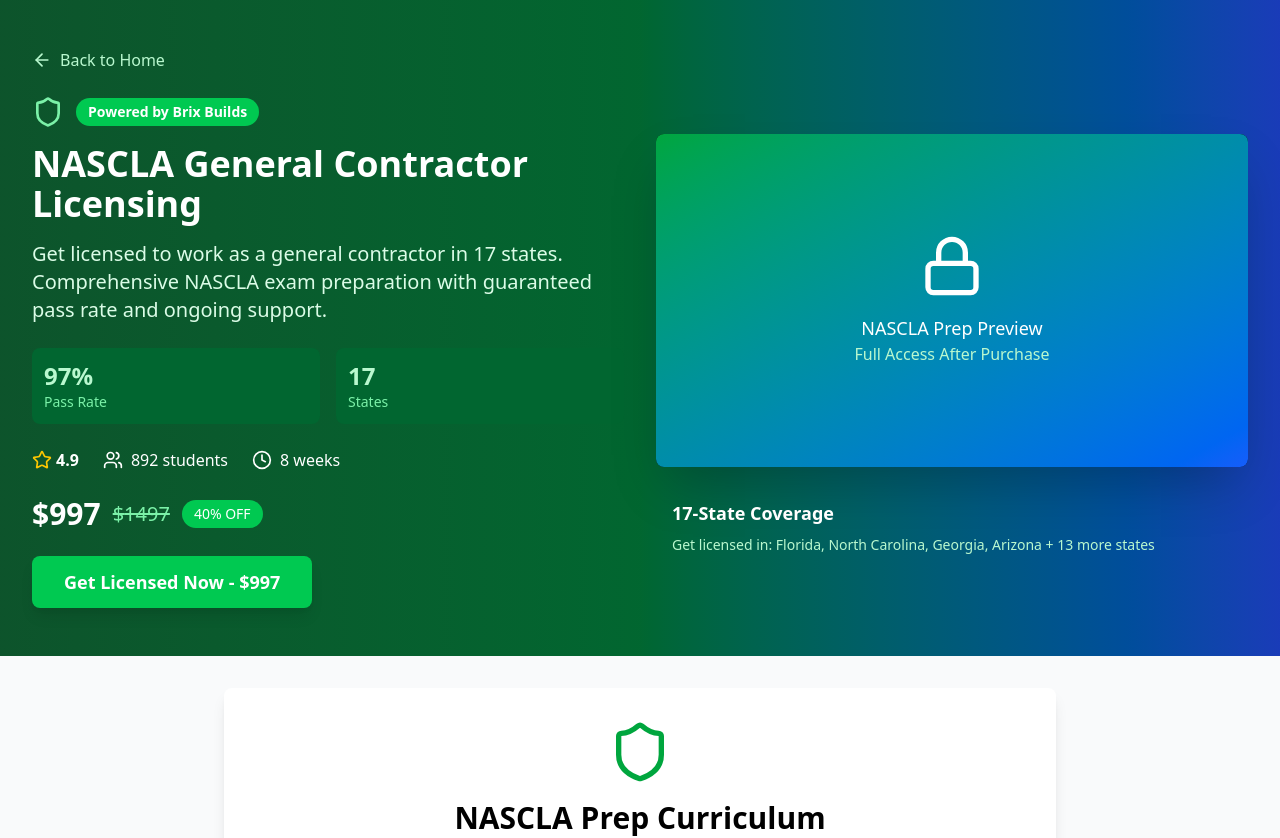
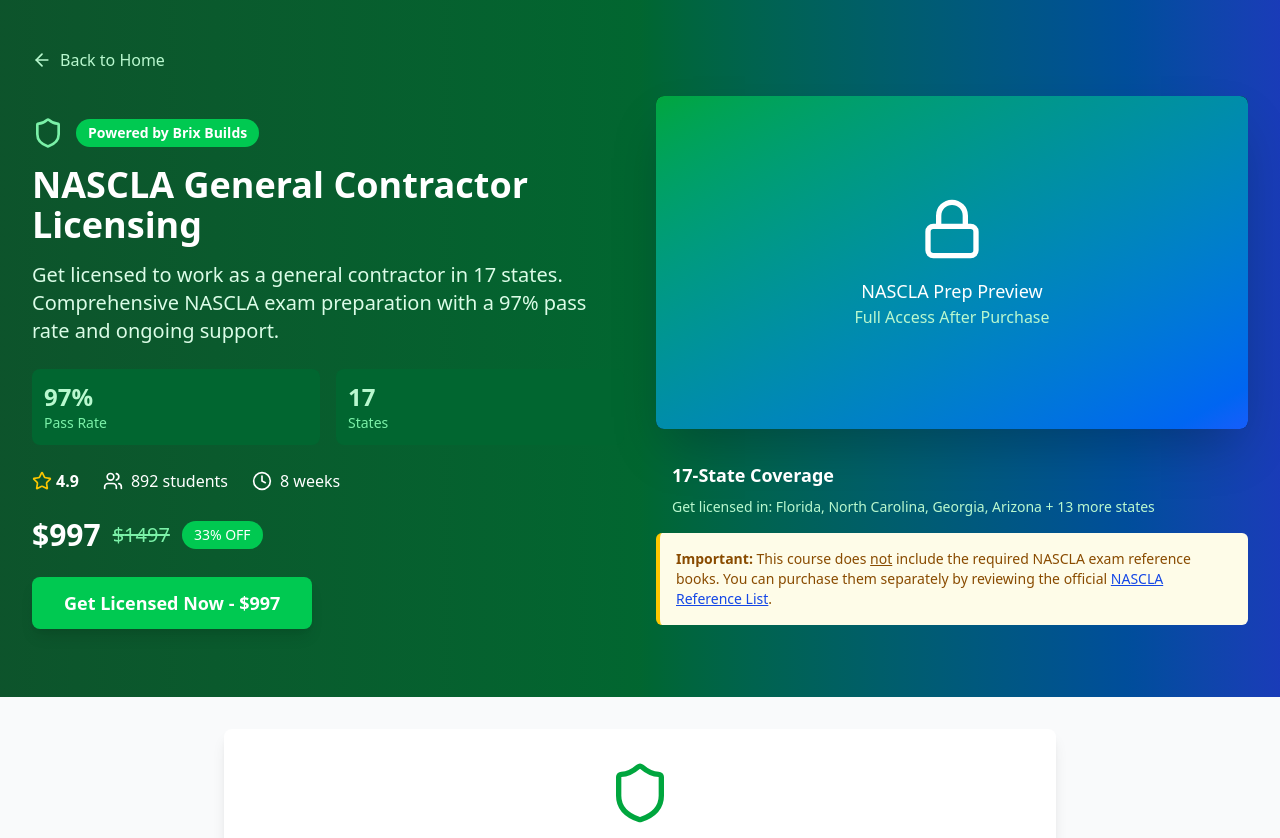
Before and after one commit to defidrum/chosen-title, a React (Vite) app: page /nasclaprep in a window 1280 px wide. Shown: the top 838 px of the page. Built offline with nearby package versions, Linux system fonts and the light colour scheme.

Commit message:
Pushing scroll to top on click of the course buttons on the home page

```diff
--- a/package.json
+++ b/package.json
@@ -1,4 +1,3 @@
-
 {
   "name": "brix-builds-ui",
   "version": "1.0.0",
@@ -14,6 +13,7 @@
   },
   "dependencies": {
     "@reduxjs/toolkit": "^2.5.1",
+    "@stripe/stripe-js": "^7.9.0",
     "@tailwindcss/vite": "^4.1.6",
     "@testing-library/react": "^16.2.0",
     "lucide-react": "^0.542.0",
--- a/src/App.tsx
+++ b/src/App.tsx
@@ -4,11 +4,13 @@
 import NASCLALicensingCourse from "./components/NASCLALicensingCourse"
 import RealEstateDevelopmentCourse from "./components/RealEstateDevelopmentCourse"
 import MentorshipProgram from "./components/MentorshipProgram"
+import ScrollToTop from "./components/common/ScrollToTop"
 
 const App = () => {
   return (
     <>
     <BrowserRouter>
+    <ScrollToTop />
       <Routes>
           <Route path="/" element={<Home/>}/>
           <Route path="/redevelopment" element={<RealEstateDevelopmentCourse/>}/>
--- a/src/components/Home.tsx
+++ b/src/components/Home.tsx
@@ -63,7 +63,7 @@
           <nav className="hidden md:flex items-center space-x-8">
             <a href="#home" className="text-gray-700 hover:text-blue-600 px-3 py-2 font-medium transition-colors">Home</a>
             <a href="#courses" className="text-gray-700 hover:text-blue-600 px-3 py-2 font-medium transition-colors">Courses</a>
-            <a href="#mentorship" className="text-gray-700 hover:text-blue-600 px-3 py-2 font-medium transition-colors">Mentorship</a>
+            {/* <a href="#mentorship" className="text-gray-700 hover:text-blue-600 px-3 py-2 font-medium transition-colors">Mentorship</a> */}
             <a href="#about" className="text-gray-700 hover:text-blue-600 px-3 py-2 font-medium transition-colors">About</a>
             <button
               onClick={() => openContactForm('consultation')}
@@ -213,8 +213,8 @@
           features={[
             "Complete NASCLA exam preparation",
             "Multi-state contracting opportunities",
-            "Business law and safety regulations",
-            "High pass rate guarantee"
+            "Practice quizzes and mock exams",
+            "Test-taking strategy"
           ]}
           gradient="from-green-500 to-blue-600"
           buttonText="Get Licensed"
@@ -228,7 +228,7 @@
           description="Learn directly from active developers on real projects"
           features={[
             "Visit active construction sites",
-            "Meet contractors, architects, and investors",
+            "Meet contractors and architects",
             "Learn project management in real-time",
             "Build your professional network"
           ]}
--- a/src/components/NASCLALicensingCourse.tsx
+++ b/src/components/NASCLALicensingCourse.tsx
@@ -23,7 +23,7 @@
     students: 892,
     rating: 4.9,
     instructor: "Jordan Drummond",
-    description: "Get licensed to work as a general contractor in 17 states. Comprehensive NASCLA exam preparation with guaranteed pass rate and ongoing support.",
+    description: "Get licensed to work as a general contractor in 17 states. Comprehensive NASCLA exam preparation with a 97% pass rate and ongoing support.",
     passRate: 97,
     modules: [
       {
@@ -195,8 +195,9 @@
             <div className="flex items-center mb-6">
               <span className="text-3xl font-bold">${courseData.price}</span>
               <span className="text-xl text-green-300 line-through ml-3">${courseData.originalPrice}</span>
-              <span className="bg-green-500 text-white px-3 py-1 rounded-full text-sm ml-3">40% OFF</span>
+              <span className="bg-green-500 text-white px-3 py-1 rounded-full text-sm ml-3">33% OFF</span>
             </div>
+
 
             {!isPurchased && (
               <button
@@ -239,6 +240,23 @@
                 Get licensed in: Florida, North Carolina, Georgia, Arizona + 13 more states
               </div>
             </div>
+
+            <div className="bg-yellow-50 border-l-4 border-yellow-400 text-yellow-800 p-4 rounded-md mb-6">
+              <p className="text-sm">
+                <strong>Important:</strong> This course does <u>not</u> include the required
+                NASCLA exam reference books. You can purchase them separately by reviewing the
+                official{" "}
+                <a
+                  href="https://cdn.ymaws.com/www.nascla.org/resource/resmgr/accredited_examinations/candidate_information_bulletins/nascla_commercial_candidate_.pdf"
+                  target="_blank"
+                  rel="noopener noreferrer"
+                  className="underline text-blue-700 hover:text-blue-900"
+                >
+                  NASCLA Reference List
+                </a>.
+              </p>
+            </div>
+
           </div>
         </div>
       </div>
--- /dev/null
+++ b/src/components/common/ScrollToTop.tsx
@@ -0,0 +1,15 @@
+// ScrollToTop.tsx
+import { useEffect } from "react";
+import { useLocation } from "react-router-dom";
+
+const ScrollToTop = () => {
+  const { pathname } = useLocation();
+
+  useEffect(() => {
+    window.scrollTo(0, 0);
+  }, [pathname]);
+
+  return null;
+};
+
+export default ScrollToTop;
```
Also changed, not shown: 1 other file (tests, documents, lock files or other folders).
